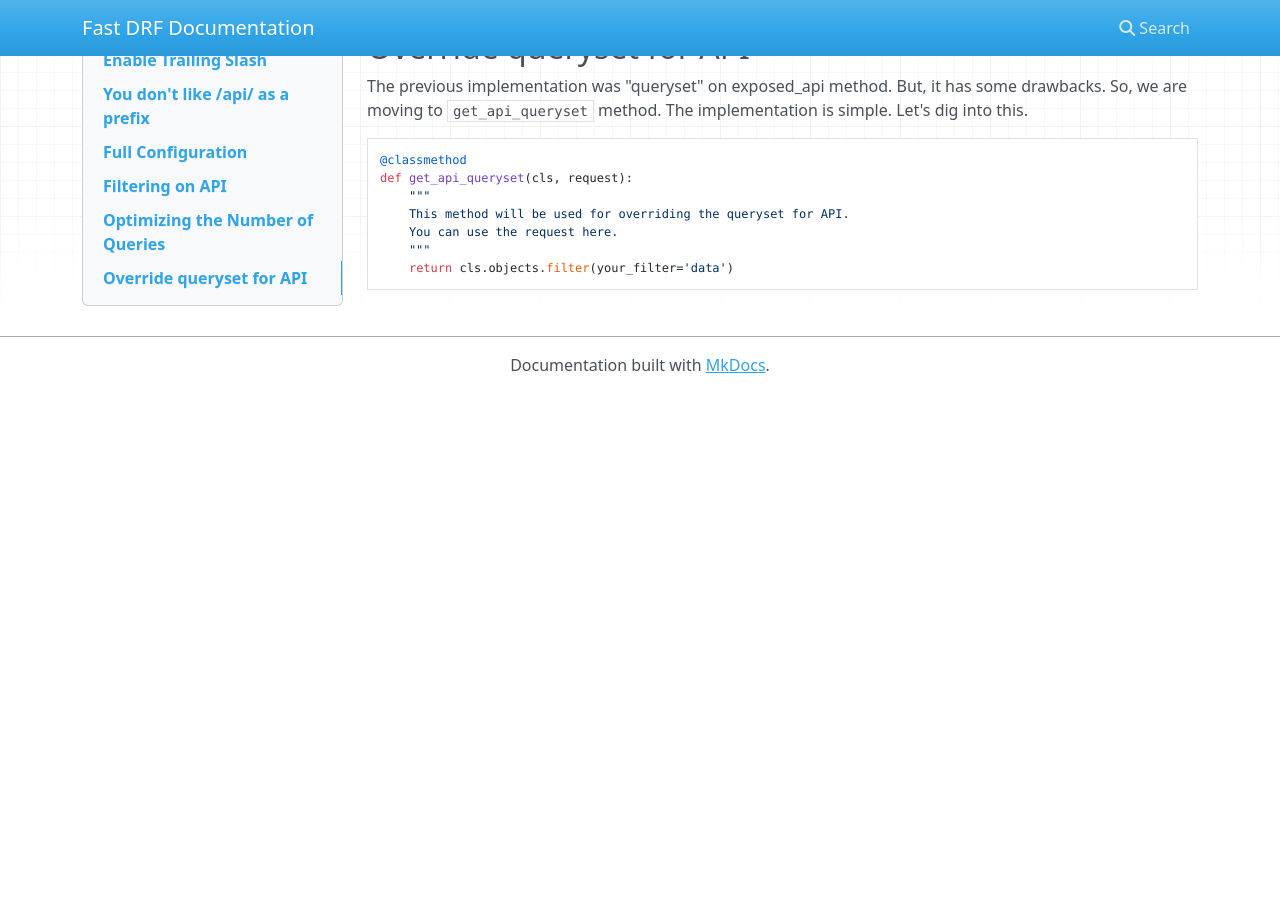
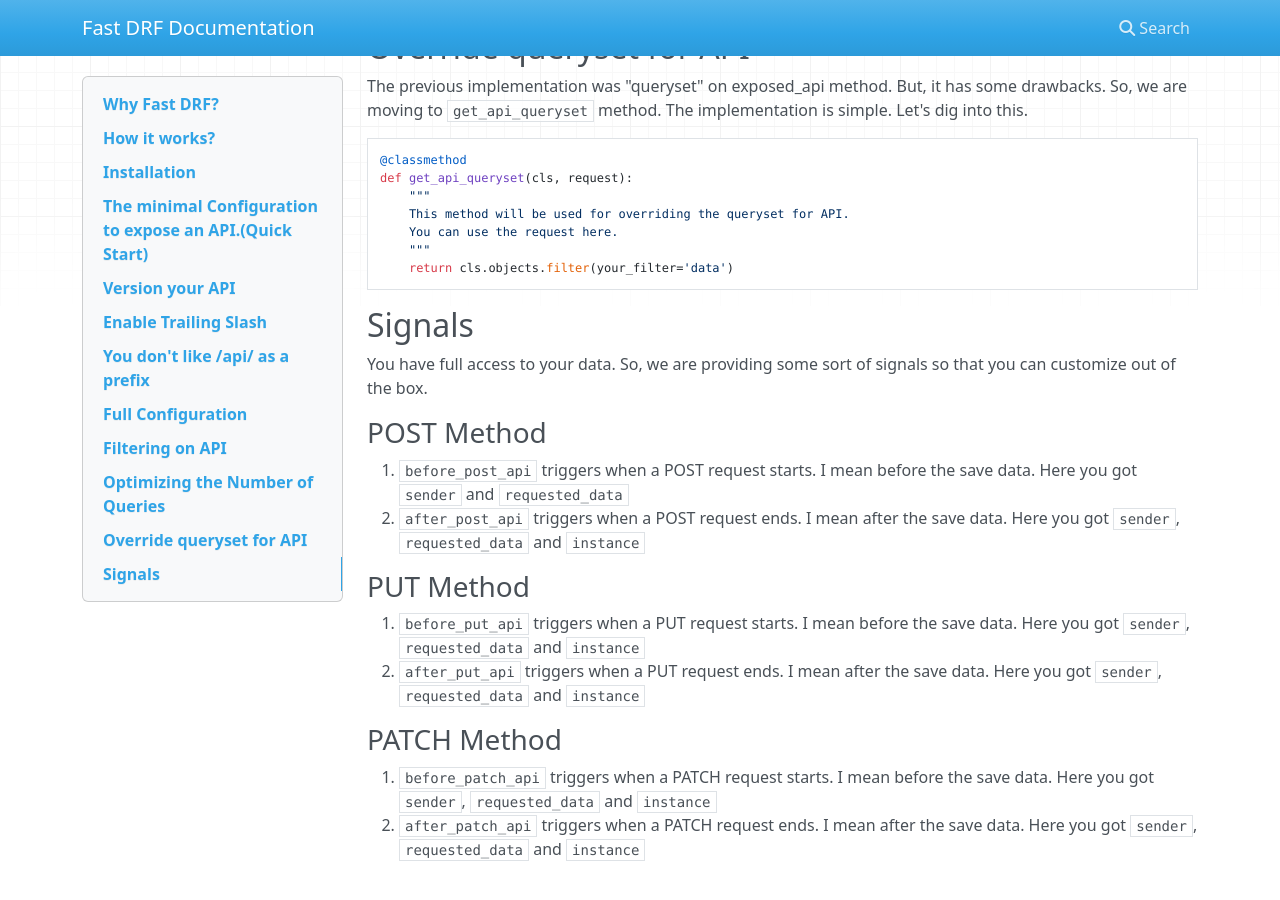
Before and after one commit to iashraful/fast-drf, an MkDocs documentation site: the page built from docs/index.md, in a window 1280 px wide and 900 px high, scrolled down 3983 px. Built offline with MkDocs 1.6.1, drawn with Linux system fonts in a browser that asks for light colours; nearby versions of some CDN libraries; before the commit the page ends 4376 px from its top, so only the background shows below that.

````diff
--- a/docs/index.md
+++ b/docs/index.md
@@ -213,3 +213,17 @@ def get_api_queryset(cls, request):
     """
     return cls.objects.filter(your_filter='data')
 ```
+
+## Signals
+You have full access to your data. So, we are providing some sort of signals so that you can customize out of the box.
+### POST Method
+1. `before_post_api` triggers when a POST request starts. I mean before the save data. Here you got `sender` and `requested_data`
+2. `after_post_api` triggers when a POST request ends. I mean after the save data. Here you got `sender`, `requested_data` and `instance`
+
+### PUT Method
+1. `before_put_api` triggers when a PUT request starts. I mean before the save data. Here you got `sender`, `requested_data` and `instance`
+2. `after_put_api` triggers when a PUT request ends. I mean after the save data. Here you got `sender`, `requested_data` and `instance`
+
+### PATCH Method
+1. `before_patch_api` triggers when a PATCH request starts. I mean before the save data. Here you got `sender`, `requested_data` and `instance`
+2. `after_patch_api` triggers when a PATCH request ends. I mean after the save data. Here you got `sender`, `requested_data` and `instance`
--- a/setup.py
+++ b/setup.py
@@ -9,7 +9,7 @@ os.chdir(os.path.normpath(os.path.join(os.path.abspath(__file__), os.pardir)))
 
 setup(
     name='fast-drf',
-    version='2.1.4',
+    version='2.2.5',
     packages=find_packages(),
     include_package_data=True,
     license='MIT License',
````
Also changed, not shown: CHANGELOG.md (+5 -0 lines).
